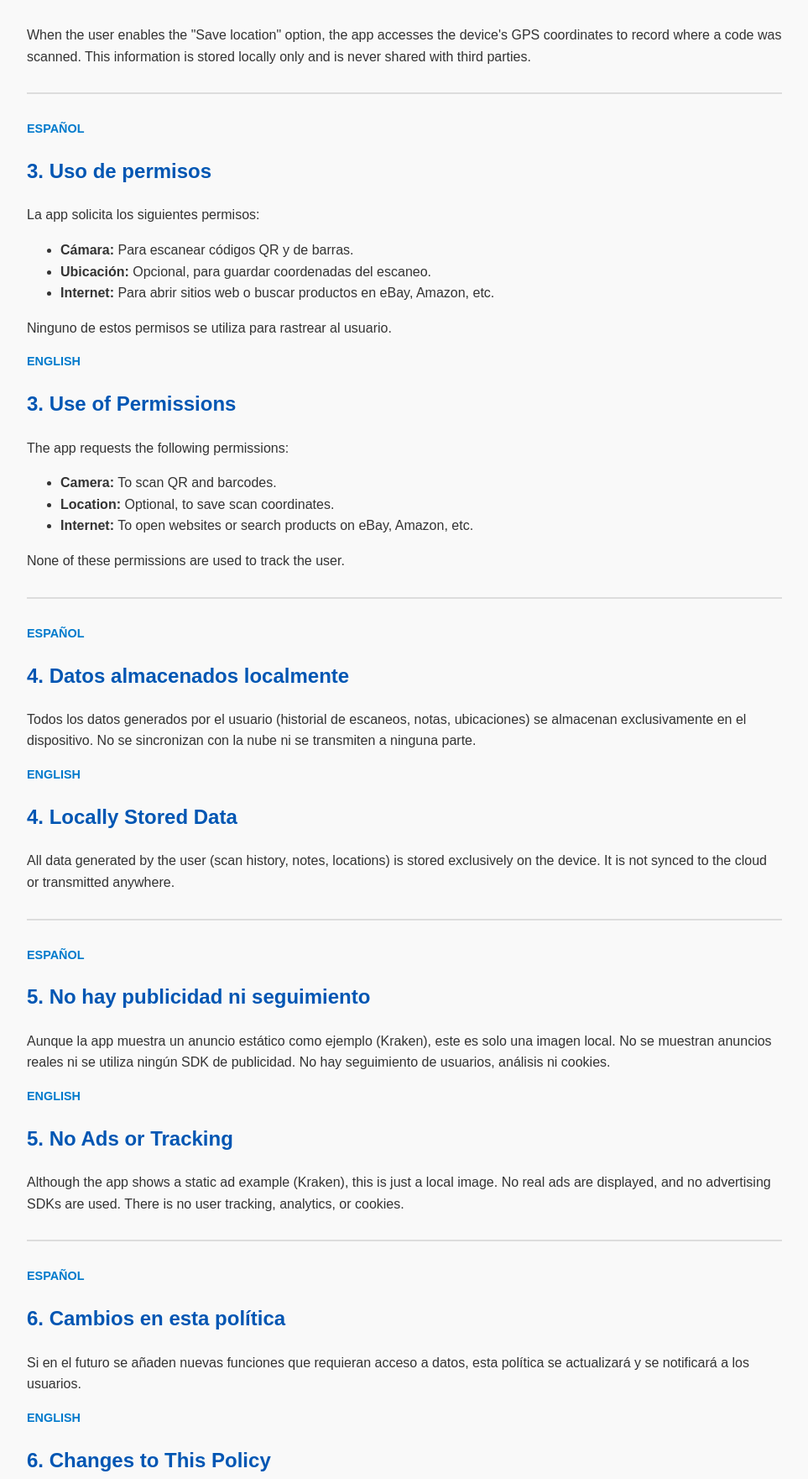
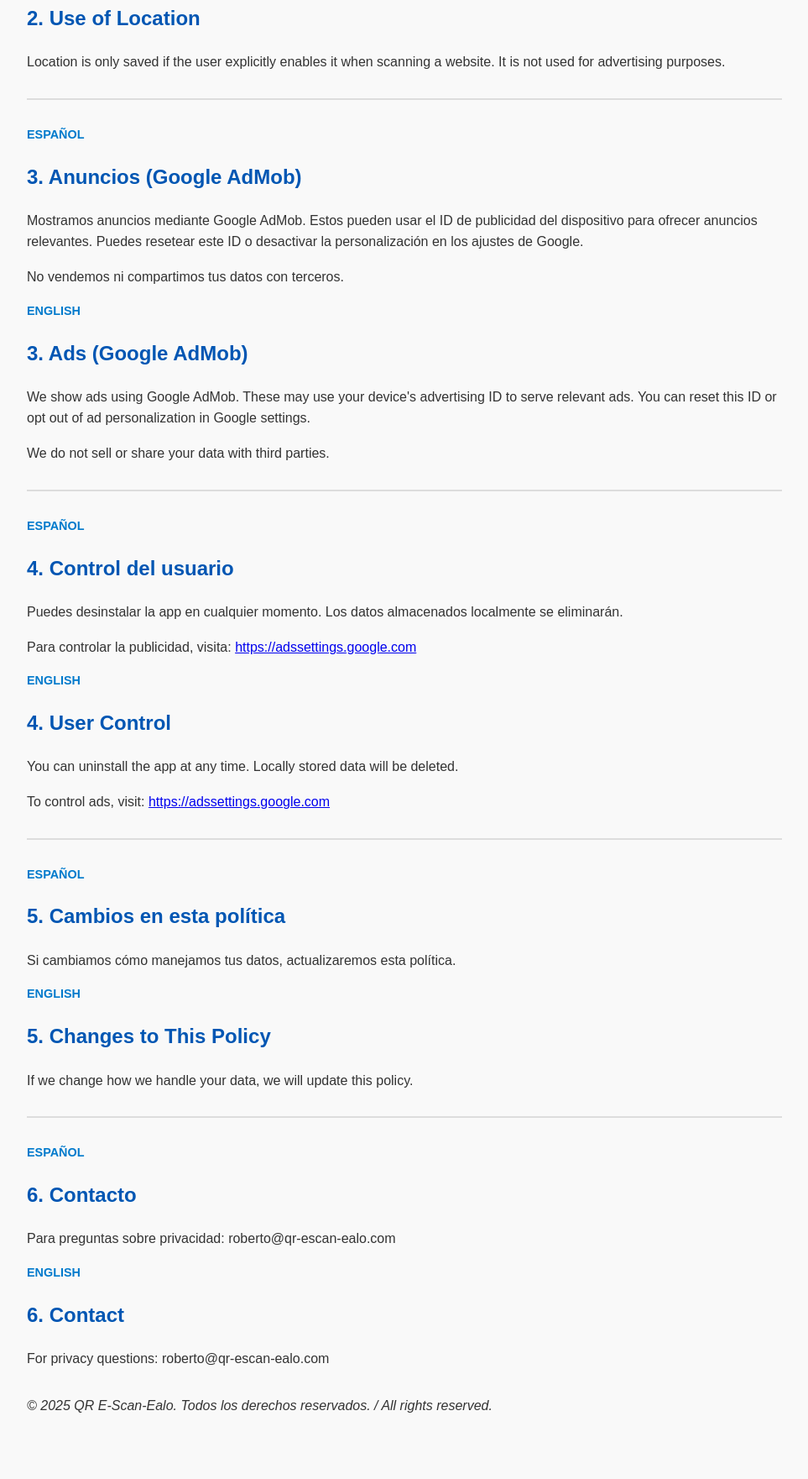
Before and after one commit to BertPrz/qr_e_scan_ealo, a plain HTML site: page privacy_policy.html in a window 1280 px wide. Shown: the part 928-2689 px from the top of the page at 84% size, without its empty margins (158-1121 px from the left). Drawn offline with Linux system fonts and the light colour scheme.

Commit message:
Update privacy_policy.html

```diff
--- a/privacy_policy.html
+++ b/privacy_policy.html
@@ -34,18 +34,20 @@
 <body>
 
   <h1>Política de Privacidad / Privacy Policy</h1>
-  <p><em>Última actualización: 5 de abril de 2025</em></p>
+  <p><em>Última actualización: 7 de abril de 2025</em></p>
 
   <div class="section">
     <p class="lang-label">Español</p>
     <h2>1. Información que recopilamos</h2>
-    <p>QR E-Scan-Ealo no recopila ni almacena ningún dato personal de los usuarios. La app funciona completamente en el dispositivo y no envía información a servidores externos.</p>
-    <p>En caso de guardar escaneos en el historial, toda la información (códigos QR, notas, etiquetas, ubicación GPS) se almacena únicamente en el dispositivo del usuario.</p>
+    <p>QR E-Scan-Ealo no recopila ni almacena ningún dato personal sensible. La app funciona principalmente en el dispositivo.</p>
+    <p>Usamos <strong>Google AdMob</strong> para mostrar anuncios publicitarios. Esto puede implicar el uso de identificadores de publicidad y datos de uso limitados para personalizar anuncios, según permite Google Play.</p>
+    <p>Ningún otro dato personal es recopilado o compartido.</p>
 
     <p class="lang-label">English</p>
     <h2>1. Information We Collect</h2>
-    <p>QR E-Scan-Ealo does not collect or store any personal data from users. The app works entirely on the device and does not send information to external servers.</p>
-    <p>If you save scans in the history, all information (QR codes, notes, labels, GPS location) is stored only on the user's device.</p>
+    <p>QR E-Scan-Ealo does not collect or store any sensitive personal data. The app works primarily on the device.</p>
+    <p>We use <strong>Google AdMob</strong> to display ads. This may involve the use of advertising identifiers and limited usage data to personalize ads, as allowed by Google Play.</p>
+    <p>No other personal data is collected or shared.</p>
   </div>
 
   <hr />
@@ -53,83 +55,63 @@
   <div class="section">
     <p class="lang-label">Español</p>
     <h2>2. Uso de la ubicación</h2>
-    <p>Cuando el usuario activa la opción "Guardar ubicación", la app accede a las coordenadas GPS del dispositivo para registrar dónde se escaneó un código. Esta información solo se guarda localmente y nunca se comparte con terceros.</p>
+    <p>La ubicación solo se guarda si el usuario lo activa explícitamente al escanear un sitio web. No se utiliza para publicidad.</p>
 
     <p class="lang-label">English</p>
     <h2>2. Use of Location</h2>
-    <p>When the user enables the "Save location" option, the app accesses the device's GPS coordinates to record where a code was scanned. This information is stored locally only and is never shared with third parties.</p>
+    <p>Location is only saved if the user explicitly enables it when scanning a website. It is not used for advertising purposes.</p>
   </div>
 
   <hr />
 
   <div class="section">
     <p class="lang-label">Español</p>
-    <h2>3. Uso de permisos</h2>
-    <p>La app solicita los siguientes permisos:</p>
-    <ul>
-      <li><strong>Cámara:</strong> Para escanear códigos QR y de barras.</li>
-      <li><strong>Ubicación:</strong> Opcional, para guardar coordenadas del escaneo.</li>
-      <li><strong>Internet:</strong> Para abrir sitios web o buscar productos en eBay, Amazon, etc.</li>
-    </ul>
-    <p>Ninguno de estos permisos se utiliza para rastrear al usuario.</p>
+    <h2>3. Anuncios (Google AdMob)</h2>
+    <p>Mostramos anuncios mediante Google AdMob. Estos pueden usar el ID de publicidad del dispositivo para ofrecer anuncios relevantes. Puedes resetear este ID o desactivar la personalización en los ajustes de Google.</p>
+    <p>No vendemos ni compartimos tus datos con terceros.</p>
 
     <p class="lang-label">English</p>
-    <h2>3. Use of Permissions</h2>
-    <p>The app requests the following permissions:</p>
-    <ul>
-      <li><strong>Camera:</strong> To scan QR and barcodes.</li>
-      <li><strong>Location:</strong> Optional, to save scan coordinates.</li>
-      <li><strong>Internet:</strong> To open websites or search products on eBay, Amazon, etc.</li>
-    </ul>
-    <p>None of these permissions are used to track the user.</p>
+    <h2>3. Ads (Google AdMob)</h2>
+    <p>We show ads using Google AdMob. These may use your device's advertising ID to serve relevant ads. You can reset this ID or opt out of ad personalization in Google settings.</p>
+    <p>We do not sell or share your data with third parties.</p>
   </div>
 
   <hr />
 
   <div class="section">
     <p class="lang-label">Español</p>
-    <h2>4. Datos almacenados localmente</h2>
-    <p>Todos los datos generados por el usuario (historial de escaneos, notas, ubicaciones) se almacenan exclusivamente en el dispositivo. No se sincronizan con la nube ni se transmiten a ninguna parte.</p>
+    <h2>4. Control del usuario</h2>
+    <p>Puedes desinstalar la app en cualquier momento. Los datos almacenados localmente se eliminarán.</p>
+    <p>Para controlar la publicidad, visita: <a href="https://adssettings.google.com" target="_blank">https://adssettings.google.com</a></p>
 
     <p class="lang-label">English</p>
-    <h2>4. Locally Stored Data</h2>
-    <p>All data generated by the user (scan history, notes, locations) is stored exclusively on the device. It is not synced to the cloud or transmitted anywhere.</p>
+    <h2>4. User Control</h2>
+    <p>You can uninstall the app at any time. Locally stored data will be deleted.</p>
+    <p>To control ads, visit: <a href="https://adssettings.google.com" target="_blank">https://adssettings.google.com</a></p>
   </div>
 
   <hr />
 
   <div class="section">
     <p class="lang-label">Español</p>
-    <h2>5. No hay publicidad ni seguimiento</h2>
-    <p>Aunque la app muestra un anuncio estático como ejemplo (Kraken), este es solo una imagen local. No se muestran anuncios reales ni se utiliza ningún SDK de publicidad. No hay seguimiento de usuarios, análisis ni cookies.</p>
+    <h2>5. Cambios en esta política</h2>
+    <p>Si cambiamos cómo manejamos tus datos, actualizaremos esta política.</p>
 
     <p class="lang-label">English</p>
-    <h2>5. No Ads or Tracking</h2>
-    <p>Although the app shows a static ad example (Kraken), this is just a local image. No real ads are displayed, and no advertising SDKs are used. There is no user tracking, analytics, or cookies.</p>
+    <h2>5. Changes to This Policy</h2>
+    <p>If we change how we handle your data, we will update this policy.</p>
   </div>
 
   <hr />
 
   <div class="section">
     <p class="lang-label">Español</p>
-    <h2>6. Cambios en esta política</h2>
-    <p>Si en el futuro se añaden nuevas funciones que requieran acceso a datos, esta política se actualizará y se notificará a los usuarios.</p>
+    <h2>6. Contacto</h2>
+    <p>Para preguntas sobre privacidad: roberto@qr-escan-ealo.com</p>
 
     <p class="lang-label">English</p>
-    <h2>6. Changes to This Policy</h2>
-    <p>If new features requiring data access are added in the future, this policy will be updated and users will be notified.</p>
-  </div>
-
-  <hr />
-
-  <div class="section">
-    <p class="lang-label">Español</p>
-    <h2>7. Contacto</h2>
-    <p>Si tienes preguntas sobre esta política de privacidad, puedes contactarnos a través del repositorio de GitHub o por correo electrónico: roberto@qr-escan-ealo.com</p>
-
-    <p class="lang-label">English</p>
-    <h2>7. Contact</h2>
-    <p>If you have any questions about this privacy policy, you can contact us via the GitHub repository or by email: roberto@qr-escan-ealo.com</p>
+    <h2>6. Contact</h2>
+    <p>For privacy questions: roberto@qr-escan-ealo.com</p>
   </div>
 
   <footer>
```
